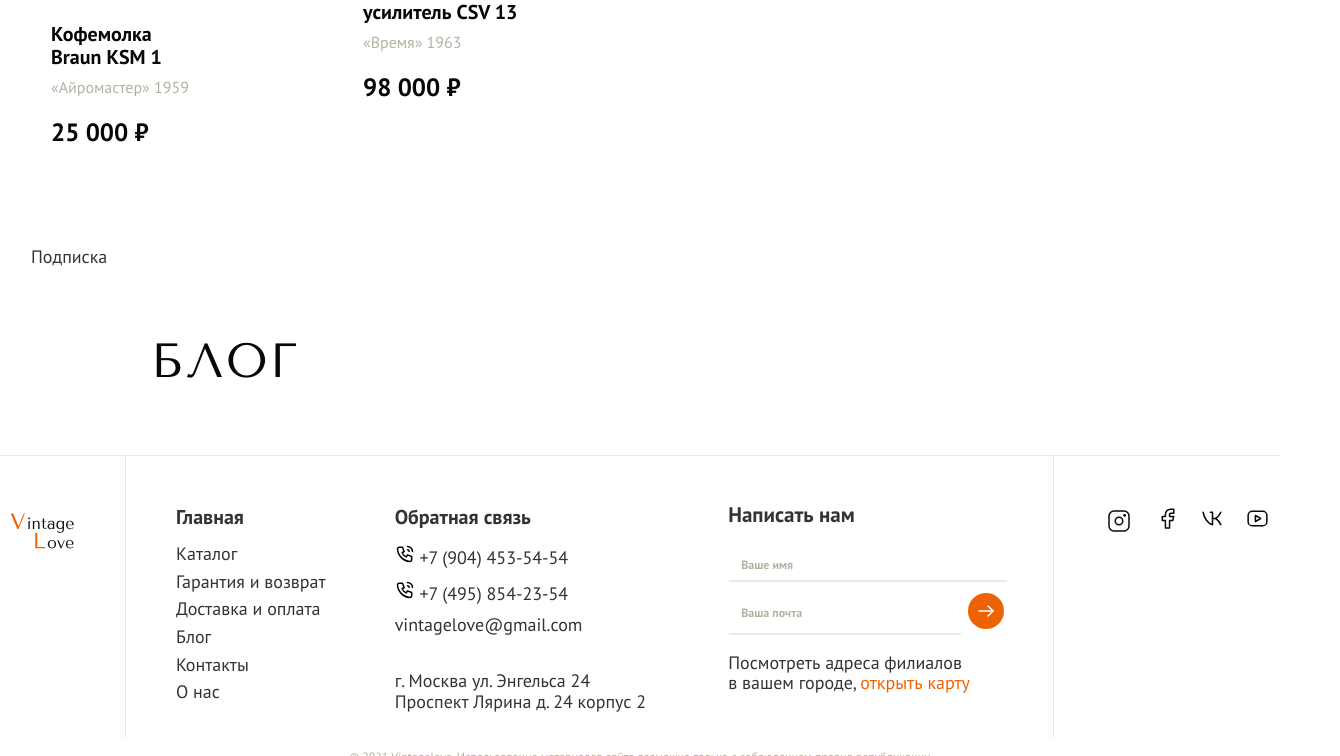
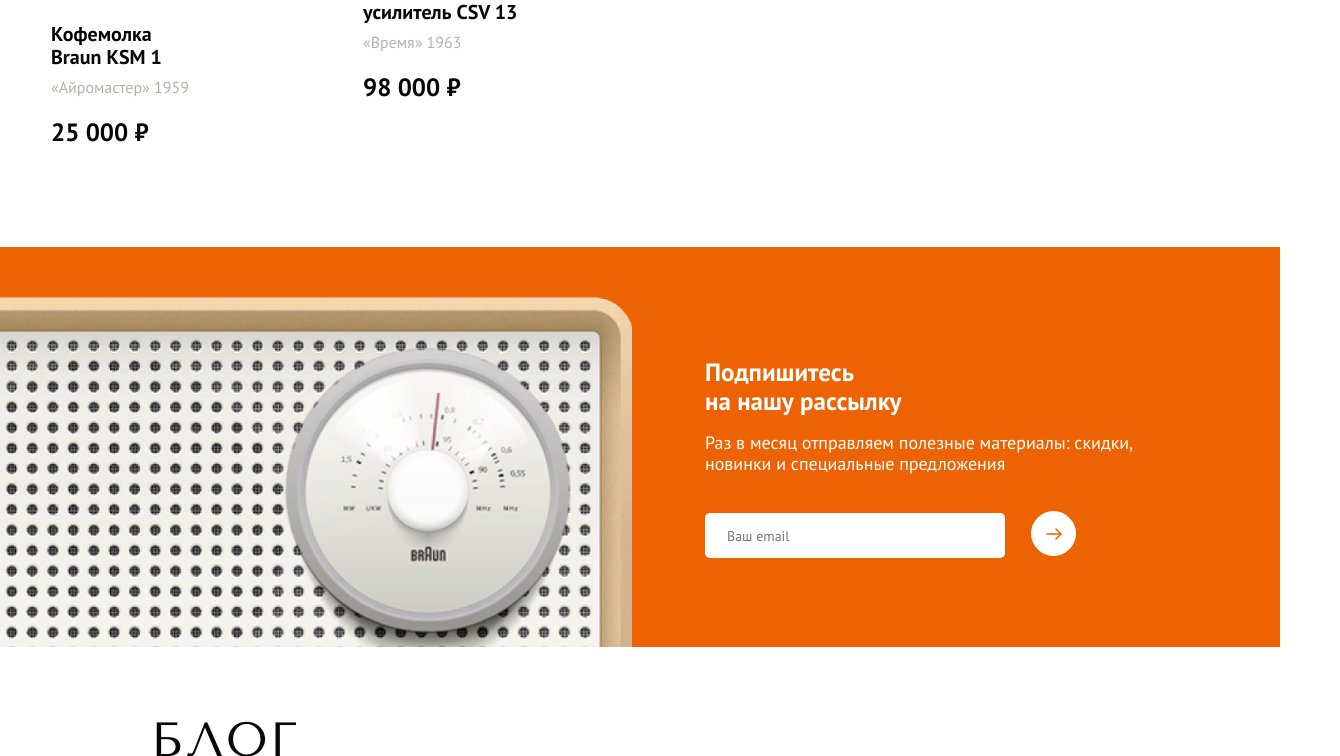
Before and after one commit to SergeiNevostruev/team_project, a plain HTML site: page index.html in a window 1280 px wide. Shown: the part 2044-2800 px from the top of the page, 1340 px wide, since content can reach past the window. Drawn offline with nearby package versions, Linux system fonts and the light colour scheme.

Commit message:
добавлена секция Подписка

```diff
--- a/index.html
+++ b/index.html
@@ -171,9 +171,25 @@
      </section>
 
     <!-- Подписка -->
-    <section class="container-content page-subscription">
-      <div class="page-subscription__content">
-        Подписка
+    <section class="page-subscription">
+      <div class="container-content page-subscription__content">
+        <div class="page-subscription__banner">
+          <img src="images/radio.png" alt="banner">
+        </div>
+        <div class="subscription">
+          <h2>Подпишитесь<br>на нашу рассылку</h2>
+          <p>Раз в месяц отправляем полезные материалы: скидки,<br>новинки и специальные предложения</p>
+          <form class="subscription__flexform" action="">
+            <input type="email" class="page-subscription__email" placeholder="Ваш email">
+            <button class="page-subscription__button button" type="submit">
+              <svg width="45" height="45" viewBox="0 0 45 45" fill="none" xmlns="http://www.w3.org/2000/svg">
+              <circle cx="22.5" cy="22.5" r="22" fill="white" stroke="white"/>
+              <path d="M25.025 17.9419L30.0834 23.0002L25.025 28.0586" stroke="#ED6303" stroke-width="1.5" stroke-miterlimit="10" stroke-linecap="round" stroke-linejoin="round"/>
+              <path d="M15.9167 23L29.9417 23" stroke="#ED6303" stroke-width="1.5" stroke-miterlimit="10" stroke-linecap="round" stroke-linejoin="round"/>
+              </svg>
+              </button>
+          </form>
+        </div>
       </div>
      </section>
 
--- a/styles/style.css
+++ b/styles/style.css
@@ -32,8 +32,9 @@
 
 /* layout */
 .container {
-  max-width: 1320px; /*чтобы содержимое сжималось*/
-  min-width: 320px;
+  /* max-width: 1320px; */
+  width: 1320px; /*нужно будет уточнить как правильно*/
+  /* min-width: 320px; */
   padding-left: 10px;
   padding-right: 10px;
   box-sizing: content-box;
@@ -275,6 +276,82 @@
   color: var(--color-dark);
 }
 
+/*Подписка*/
+
+.page-subscription {
+  background-color: var(--color__orange);
+  height: 400px;
+  }
+
+.page-subscription__banner {
+  margin-left: -150px;
+}
+
+.page-subscription__content {
+  display: flex;
+  align-items: center;
+}
+
+.subscription {
+  width: 440px;
+  margin: 0 10px 0 73px;
+}
+
+.subscription h2 {
+  margin-bottom: 10px;
+  color: var(--color-white);
+  font-size: 25px;
+
+}
+
+.subscription p {
+  margin-bottom: 35px;
+  color: var(--color-white);
+  font-size: 18px;
+}
+
+.subscription__flexform {
+  display: flex;
+  align-items: center;
+}
+
+.page-subscription__email {
+  padding-left: 20px;
+  font-size: 14px;
+  font-weight: 400;
+  width: 300px;
+  height: 45px;
+  appearance: none; /* обнуление базовых стилей */
+  border: 2px solid var(--color-white);
+  border-radius: 5px;
+  background-color: var(--color-white);
+  line-height: 28px;
+  color: var(--color-gray);
+  transition: border 0.25s ease;
+}
+
+.page-subscription__email:focus {
+  font-size: 16px;
+  border: 2px solid var(--color__orange--hover);
+  color: var(--color-dull);
+  outline: none;
+  font-weight: 600;
+  box-shadow: 0 0 5px var(--color-white);
+}
+
+.page-subscription__button {
+  margin-left: 20px;
+}
+
+.page-subscription__button:hover circle {
+  fill: var(--color__orange);
+  stroke: var(--color-white);
+}
+
+.page-subscription__button:hover path{
+  stroke: var(--color-white);
+}
+
 /*подвал*/
 
 
```
Also changed, not shown: images/radio.png (added).
